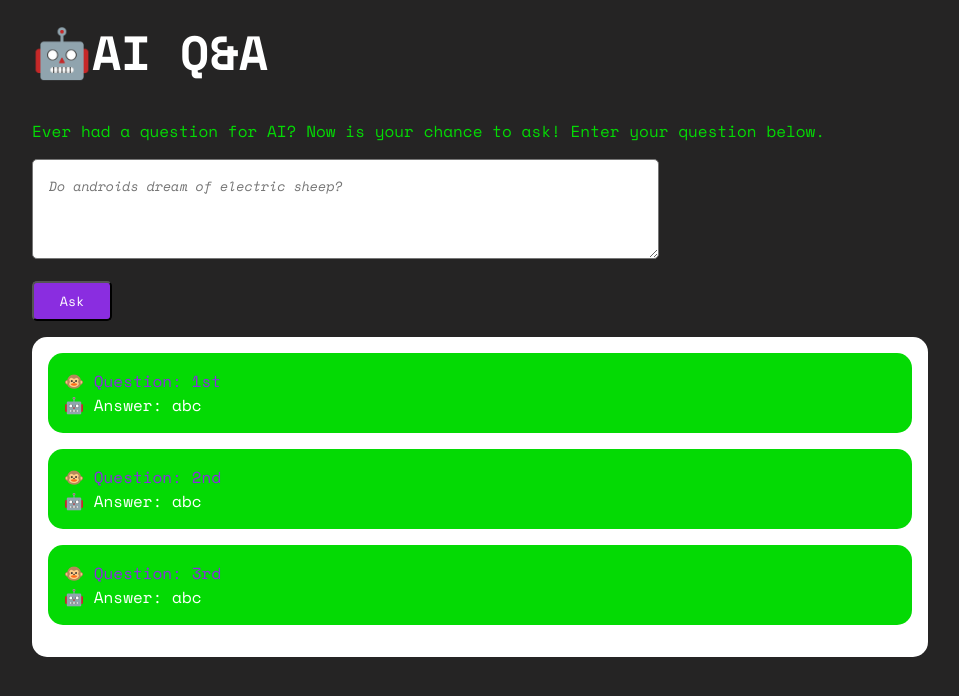
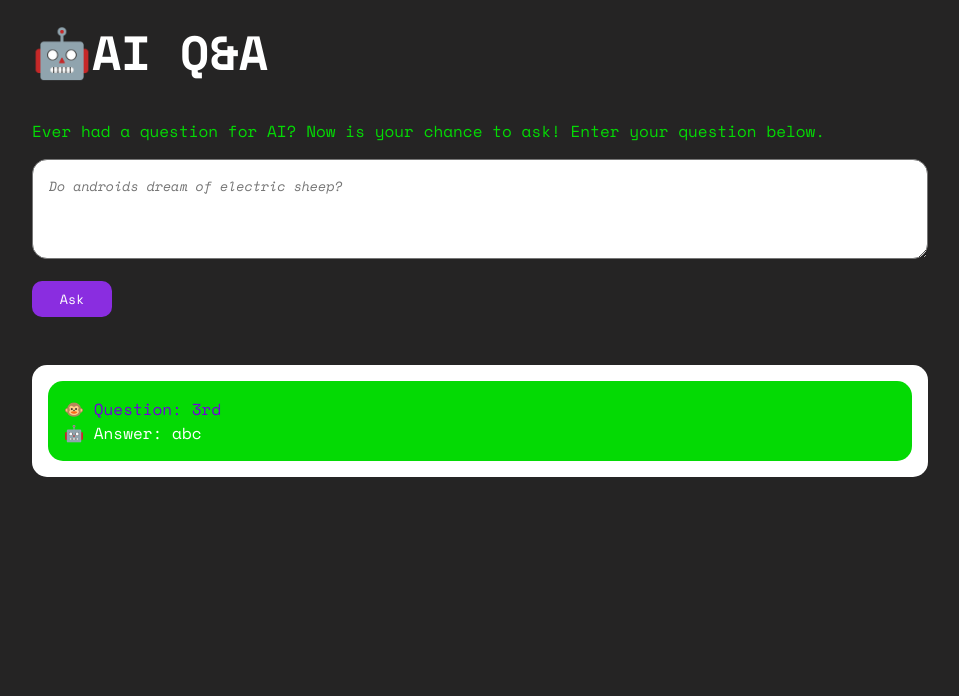
Before and after one commit to rmoss08/rmoss08.github.io, a React (Create React App) app: page / in a window 1280 px wide. Shown: the top 696 px of the page, without its empty margins (160-1119 px from the left). Built offline with nearby package versions, Linux system fonts and the light colour scheme.

Commit message:
style: tweaks global styles and creates border-radius-15

```diff
--- a/src/components/Form.js
+++ b/src/components/Form.js
@@ -63,6 +63,7 @@ const Form = () => {
         rows='5'
         columns='40'
         placeholder="Do androids dream of electric sheep?"
+        className="border-radius-15"
       />
       <button className={styles.ask}>Ask</button>
     </form>
--- a/src/components/Question.js
+++ b/src/components/Question.js
@@ -2,7 +2,7 @@ import styles from './Question.module.css';
 
 const Question = (props) => {
   return (
-    <div className={styles.question}>
+    <div className={`border-radius-15 ${styles.question}`}>
       <div className={styles.prompt}>&#x1f435; Question: {props.prompt}</div>
       <div className={styles.answer}>&#x1f916; Answer: {props.answer}</div>
     </div>
--- a/src/components/Question.module.css
+++ b/src/components/Question.module.css
@@ -1,13 +1,16 @@
 .question {
     background-color:rgb(4, 218, 4);
-    /* background-color: rgb(138, 45, 224); */
-    border-radius: 15px;
     padding: 1rem;
     margin: 1rem 0;
 }
 
+.question:hover {
+    background-color:rgb(3, 182, 3);
+}
+
 .prompt {
-    color: rgb(138, 45, 224);
+    color: rgb(114, 0, 221);
+    /* color: white; */
 }
 
 .answer {
--- a/src/components/QuestionList.js
+++ b/src/components/QuestionList.js
@@ -5,8 +5,8 @@ import styles from './QuestionList.module.css';
 
 const TEST_LIST = [
   { prompt: '3rd', answer: 'abc', timeStamp: 23 },
-  { prompt: '1st', answer: 'abc', timeStamp: 1 },
-  { prompt: '2nd', answer: 'abc', timeStamp: 14 },
+  // { prompt: '1st', answer: 'abc', timeStamp: 1 },
+  // { prompt: '2nd', answer: 'abc', timeStamp: 14 },
 ];
 
 const QuestionList = () => {
@@ -25,10 +25,16 @@ const QuestionList = () => {
   });
 
   const questionComponents = sortedQuestionList.map((question) => (
-    <Question key={question.timeStamp} prompt={question.prompt} answer={question.answer} />
-    ));
+    <Question
+      key={question.timeStamp}
+      prompt={question.prompt}
+      answer={question.answer}
+    />
+  ));
 
-  return <ul className={styles.list}>{questionComponents}</ul>;
+  return (
+    <ul className={`border-radius-15 ${styles.list}`}>{questionComponents}</ul>
+  );
 };
 
 export default QuestionList;
--- a/src/components/QuestionList.module.css
+++ b/src/components/QuestionList.module.css
@@ -1,9 +1,8 @@
 .list {
   background-color: white;
   width: 100%;
-  height: 40vh;
+  max-height: 40vh;
   overflow-y: scroll;
   padding: 0 1rem;
-  margin: 1rem 0;
-  border-radius: 15px;
+  margin: 3rem 0 2rem 0;
 }
--- a/src/index.css
+++ b/src/index.css
@@ -27,6 +27,10 @@ h1 {
     margin: 1rem 0 2rem 0;
 }
 
+p {
+    font-size: 0.5rem;
+}
+
 p,
 textarea {
     margin: 1rem 0;
@@ -34,20 +38,22 @@ textarea {
 
 textarea {
     background-color: white;
-    /* background-color: rgb(4, 218, 4); */
-    border-radius: 5px;
     font-family: 'Space Mono', serif;
-    font-style: italic;
     color: black;
-    width: 70%;
+    width: 100%;
     min-width: 300px;
     height: 100px;
     padding: 1rem;
 }
 
+textarea::placeholder {
+    font-style: italic;
+}
+
 button {
     background-color: rgb(138, 45, 224);
-    border-radius: 5px;
+    border: none;
+    border-radius: 10px;
     font-family: 'Space Mono', serif;
     color: white;
     padding: 0.5rem;
@@ -61,3 +67,7 @@ button:hover {
     width: 70vw;
     margin: 0 auto;
 }
+
+.border-radius-15 {
+    border-radius: 15px;
+}
```
Also changed, not shown: src/App.js (+5 -3 lines).
